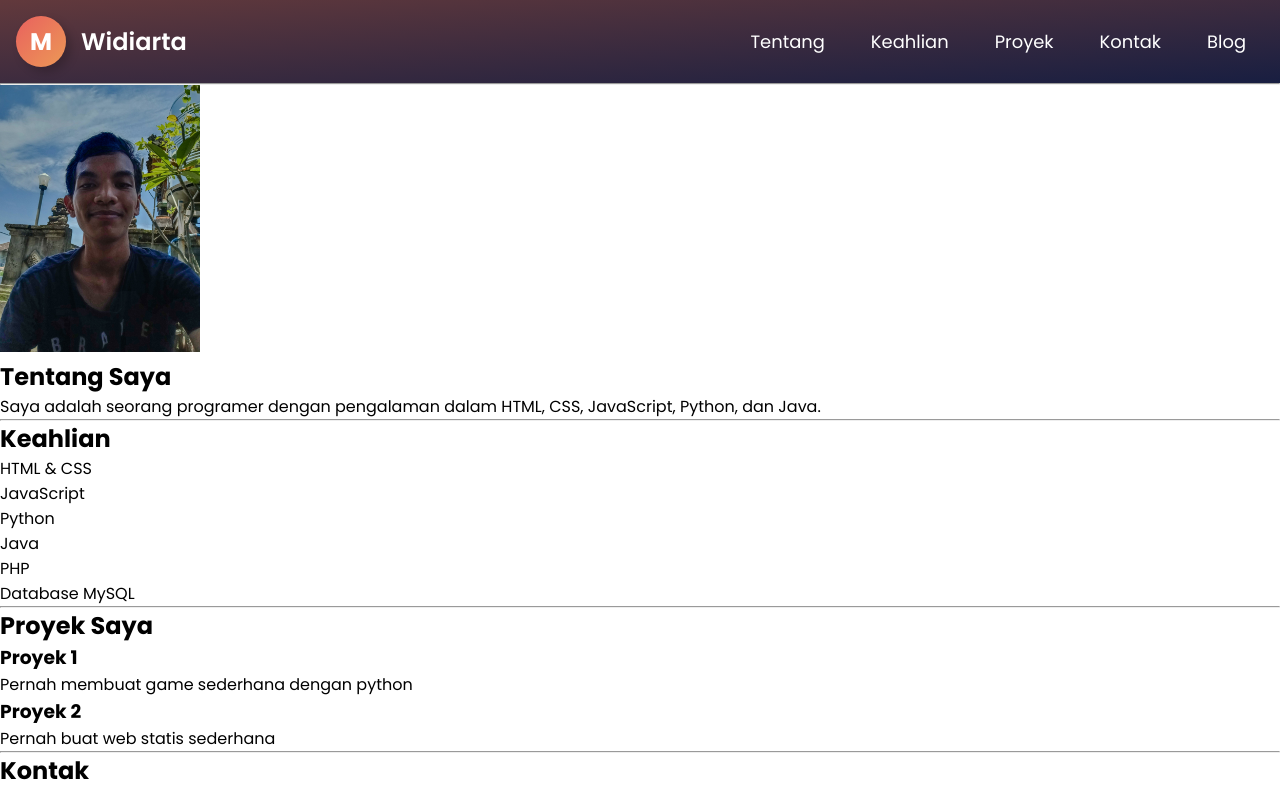
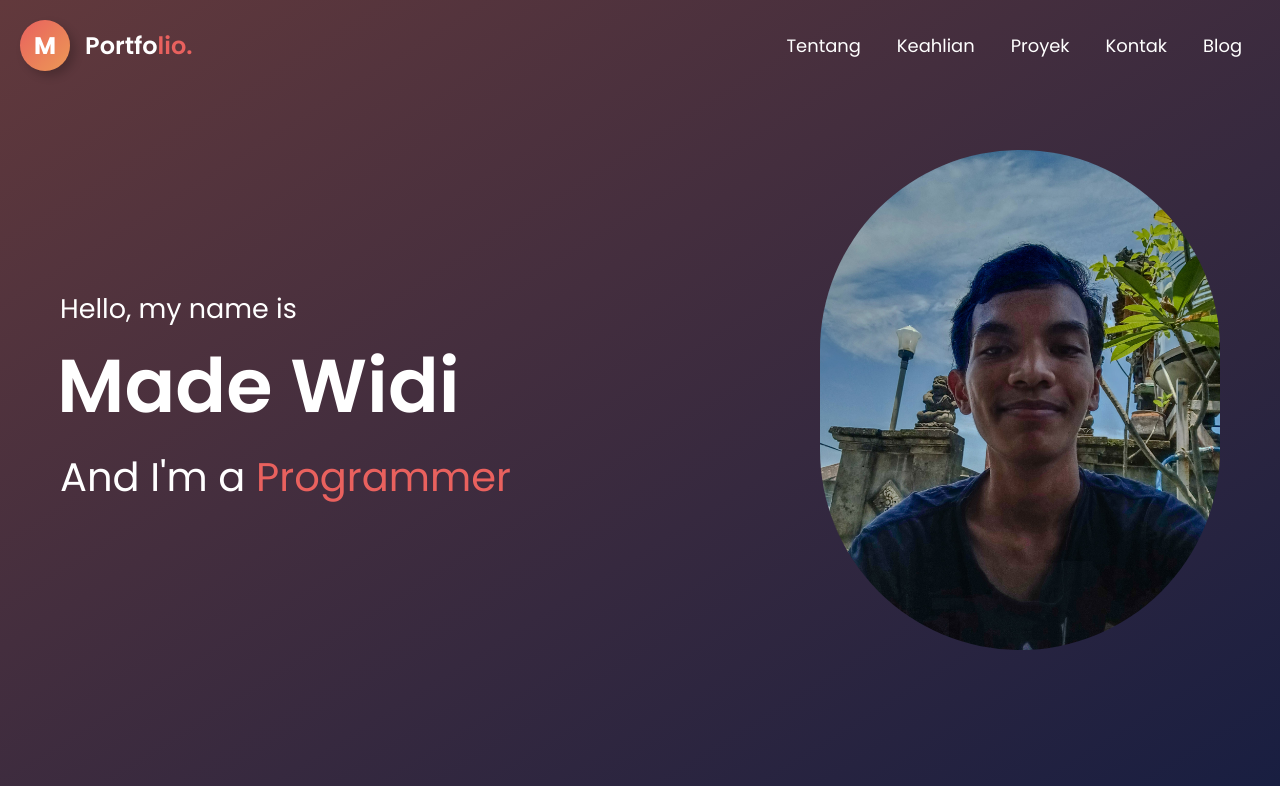
Before and after one commit to madejunior123/portofolio_widi, a plain HTML site: page index.html in a window 1280 px wide. Shown: the top 786 px of the page. Drawn offline with Linux system fonts and the light colour scheme.

Commit message:
Merubah pada bagian header dan menambahkan hero section. Juga melakukan perubahan styling pada header dan hero section

```diff
--- a/css/style.css
+++ b/css/style.css
@@ -1,10 +1,14 @@
-@import url('https://fonts.googleapis.com/css2?family=Poppins:ital,wght@0,400;0,500;0,600;0,700;1,400&display=swap');
+@import url('https://fonts.googleapis.com/css2?family=Poppins:wght@400;500;600;700&family=Ubuntu:wght@400;500;700&display=swap');
 
 * {
     padding: 0;
     margin: 0;
     box-sizing: border-box;
     font-family: "Poppins", sans-serif;
+}
+
+html {
+    scroll-behavior: smooth;
 }
 
 :root {
@@ -23,14 +27,30 @@ ul {
     list-style: none;
 }
 
+img {
+    width: 100%;
+}
+
+.section-content {
+    margin: 0 auto;
+    padding: 0 20px;
+    max-width: 1300px;
+}
+
 
 /* Styling Navbar */
-.navbar {
-    padding: 1rem;
+header {
+    position: fixed;
+    width: 100%;
+    z-index: 5;
+    /* background: var(--gradient-1); */
+}
+
+header .navbar {
     display: flex;
+    padding: 20px;
     align-items: center;
     justify-content: space-between;
-    background: var(--gradient-1);
 }
 
 .navbar .nav-logo {
@@ -57,9 +77,13 @@ ul {
     font-weight: 600;
 }
 
+.navbar .nav-logo .logo-text .span {
+    color: var(--primary-color);
+}
+
 .nav-menu {
     display: flex;
-    gap: 10px;
+    /* gap: 10px; */
 }
 
 .navbar .nav-menu .nav-link {
@@ -74,3 +98,44 @@ ul {
     color: var(--extra-light);
     background: var(--gradient-2);
 }
+
+/* Hero Styling */
+.hero-section {
+    height: 100vh;
+    background: var(--gradient-1);
+}
+
+.hero-section .section-content {
+    padding: 0 60px;
+    display: flex;
+    align-items: center;
+    min-height: 100vh;
+    color: #fff;
+    justify-content: space-between;
+}
+
+.hero-section .hero-image {
+    max-width: 400px;
+    max-height: 500px;
+    border-radius:2200px;
+    /* object-fit: cover; */
+    overflow: hidden;
+}
+
+
+ .hero-section .hero-description .text-1 {
+    font-size: 27px;
+}
+ .hero-section .hero-description .text-2 {
+    font-size: 75px;
+    font-weight: 600;
+    margin-left: -3px;
+}
+ .hero-section .hero-description .text-3 {
+    font-size: 40px;
+    margin: 5px 0;
+}
+
+ .hero-section .hero-description .text-3 span {
+    color: var(--primary-color)
+}
--- a/index.html
+++ b/index.html
@@ -10,10 +10,10 @@
 <body>
     <!-- Navbar Style -->
     <header>
-        <nav class="navbar">
+        <nav class="navbar section-content">
             <div class="nav-logo">
                 <a href="#"><span class="logo">M</span></a>
-                <h2 class="logo-text">Widiarta</h2>
+                <a href="#" class="logo-text">Portfo<span class="span">lio.</span></a>
             </div>
 
             <ul class="nav-menu">
@@ -36,10 +36,21 @@
         </nav>
     </header>
 
-    <hr>
+    <section class="hero-section">
+        <div class="section-content">
+            <div class="hero-description">
+                <div class="text-1">Hello, my name is</div>
+                <div class="text-2">Made Widi</div>
+                <div class="text-3">And I'm a <span>Programmer</span></div>
+            </div>
+            <div class="hero-image">
+                <img src="img/foto2.jpg" alt="">
+            </div>
+        </div>
+    </section>
 
     <section id="about">
-        <img src="img/foto2.jpg" alt="" width="200">
+        <!-- <img src="img/foto2.jpg" alt="" width="200"> -->
         <h2>Tentang Saya</h2>
         <p>Saya adalah seorang programer dengan pengalaman dalam HTML, CSS, JavaScript, Python, dan Java.</p>
     </section>
```
